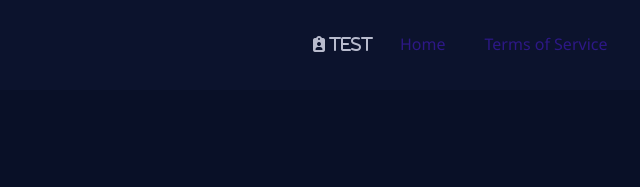
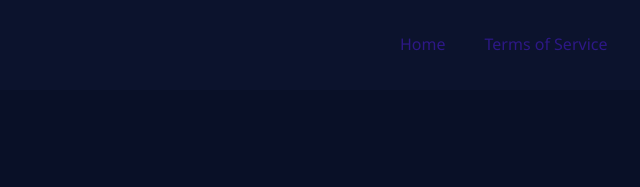
Before and after one commit to Terpi-ghub/NovaTestWebsite, a plain HTML site: page index.html in a window 1280 px wide. Shown: the top 187 px of the page, 427-1067 px from the left. Drawn offline with Linux system fonts and the light colour scheme.

Commit message:
Update index.html

```diff
--- a/index.html
+++ b/index.html
@@ -12,7 +12,6 @@
     <img src="images/NovaNoBg.png" alt="Nova Logo" class="logo" />
     <nav>
       <ul>
-        <p><i class="fa-solid fa-clipboard-user"> Test</i></p>
         <li><a href="index.html">Home</a></li>
         <li><a href="terms.html">Terms of Service</a></li>
         <li><a href="privacy.html">Privacy Policy</a></li>
```
